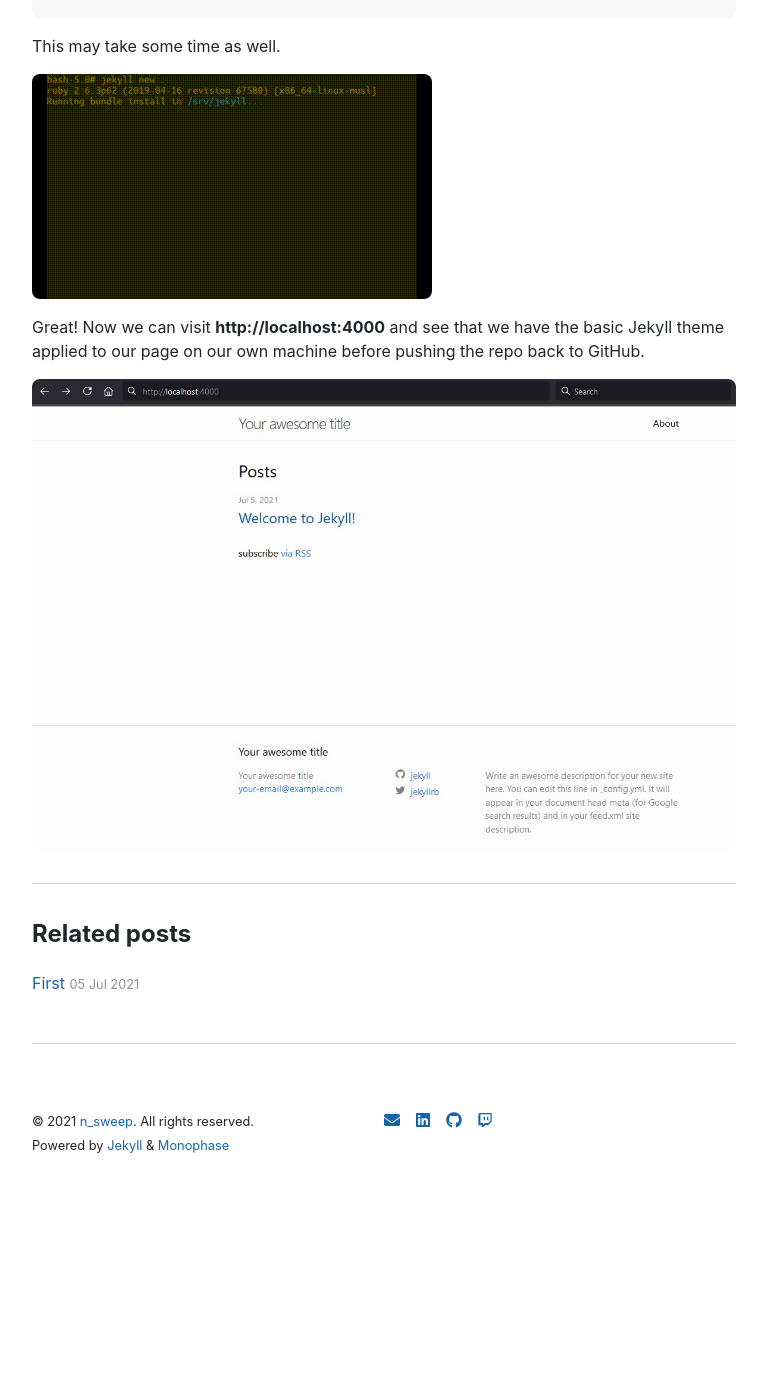
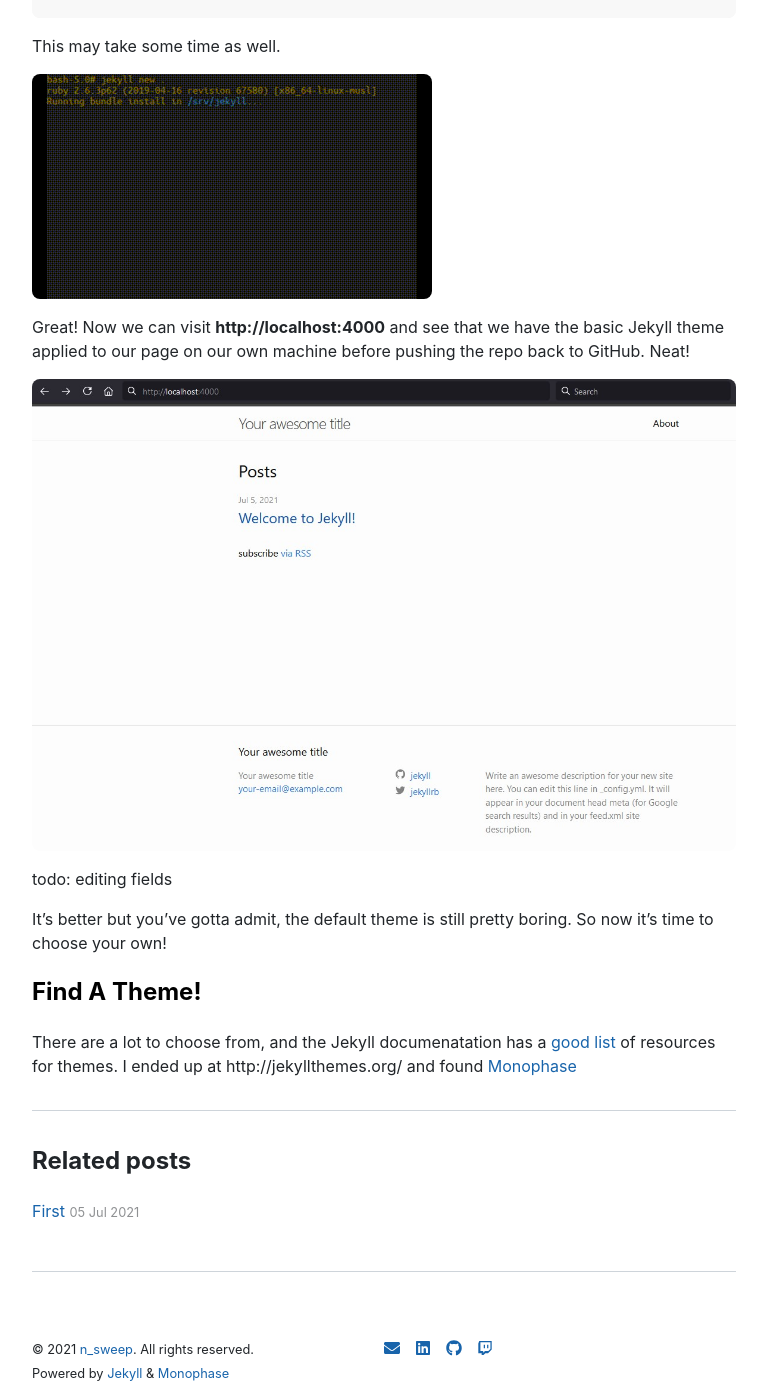
Before and after one commit to n-sweep/nsweep.github.io, a Jekyll site: the page built from _posts/2021-07-05-how-i-made-this-blog.md, in a window 1280 px wide and 1400 px high, scrolled down 3558 px. Shown: the whole window, without its empty margins (256-1023 px from the left). Built offline with Jekyll 4.4.1, drawn with Linux system fonts in a browser that asks for light colours; nearby versions of some CDN libraries; before the commit the page ends 4730 px from its top, so only the background shows below that.

Commit message:
post savepoint

```diff
--- a/_posts/2021-07-05-how-i-made-this-blog.md
+++ b/_posts/2021-07-05-how-i-made-this-blog.md
@@ -101,6 +101,14 @@
 
 <img src="{{ site.url }}/assets/images/jekyll_new_serve.gif" />
 
-Great! Now we can visit **http://localhost:4000** and see that we have the basic Jekyll theme applied to our page on our own machine before pushing the repo back to GitHub.
+Great! Now we can visit **http://localhost:4000** and see that we have the basic Jekyll theme applied to our page on our own machine before pushing the repo back to GitHub. Neat!
 
 <img src="{{ site.url }}/assets/images/jekyll_basic.jpg" />
+
+todo: editing fields
+
+It's better but you've gotta admit, the default theme is still pretty boring. So now it's time to choose your own!
+
+## Find A Theme!
+
+There are a lot to choose from, and the Jekyll documenatation has a [good list](https://jekyllrb.com/docs/themes/) of resources for themes. I ended up at http://jekyllthemes.org/ and found [Monophase](https://github.com/zivhub/monophase)
```
